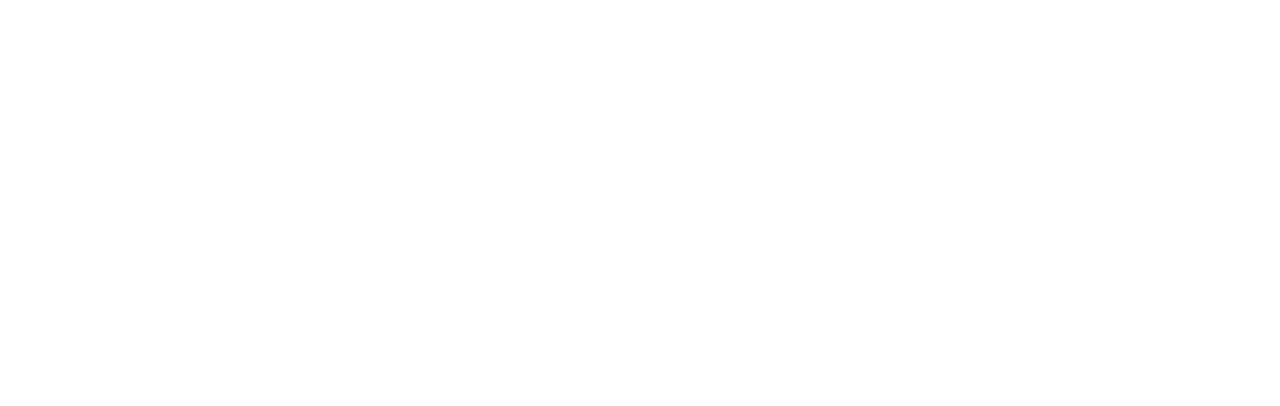
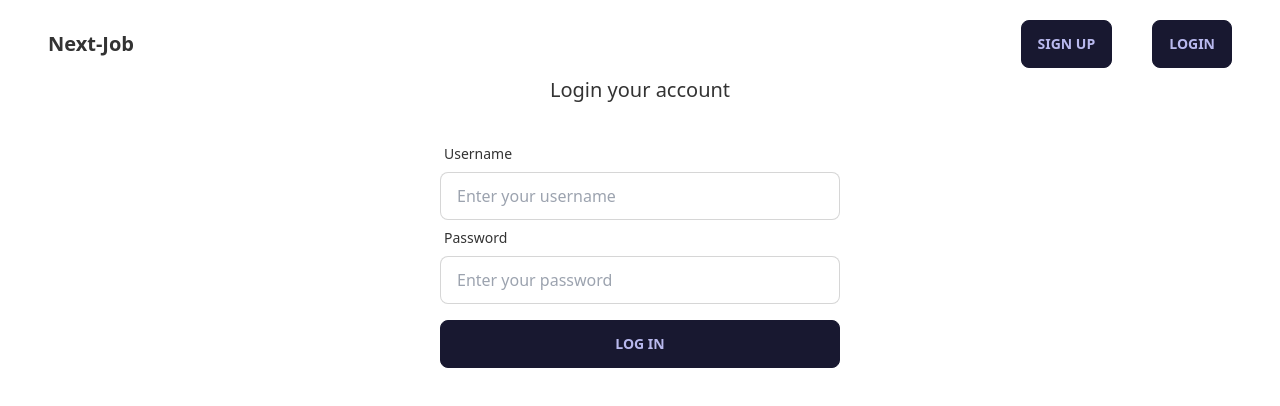
Before and after one commit to chienher1998/next-job, a SvelteKit app: page /users/login in a window 1280 px wide. Shown: the top 406 px of the page. Built offline with nearby package versions, Linux system fonts and the light colour scheme.

Commit message:
Created login page

```diff
--- a/src/routes/users/login/+page.svelte
+++ b/src/routes/users/login/+page.svelte
@@ -0,0 +1,33 @@
+<script>
+
+</script>
+<div class="mx-10 my-3">
+<nav class="navbar flex justify-between items-center">
+    <h1 class="left-0 text-center text-xl font-bold">Next-Job</h1>
+    <div>
+        <a href="/users/new" class="btn mx-10 ">Sign Up</a>
+        <a href="/users/login" class="btn">Login</a>
+    </div>
+</nav>
+<h1 class="text-center text-xl">Login your account</h1>
+	<div class="flex justify-center items-center mt-8">
+		<form class="w-1/3">
+			<div class="form-control w-full">
+				<label class="label" for="username">
+					<span class="label-text">Username</span>
+				</label>
+				<input type="text" name="username" placeholder="Enter your username" class="input input-bordered w-full" />
+			</div>
+            <div class="form-control w-full">
+				<label class="label" for="username">
+					<span class="label-text">Password</span>
+				</label>
+				<input type="password" name="username" placeholder="Enter your password" class="input input-bordered w-full" />
+			</div>
+
+            <div class="form-control w-full mt-4">
+                <button class="btn btn-md">Log In</button>
+            </div>
+		</form>
+	</div>
+</div>
```
